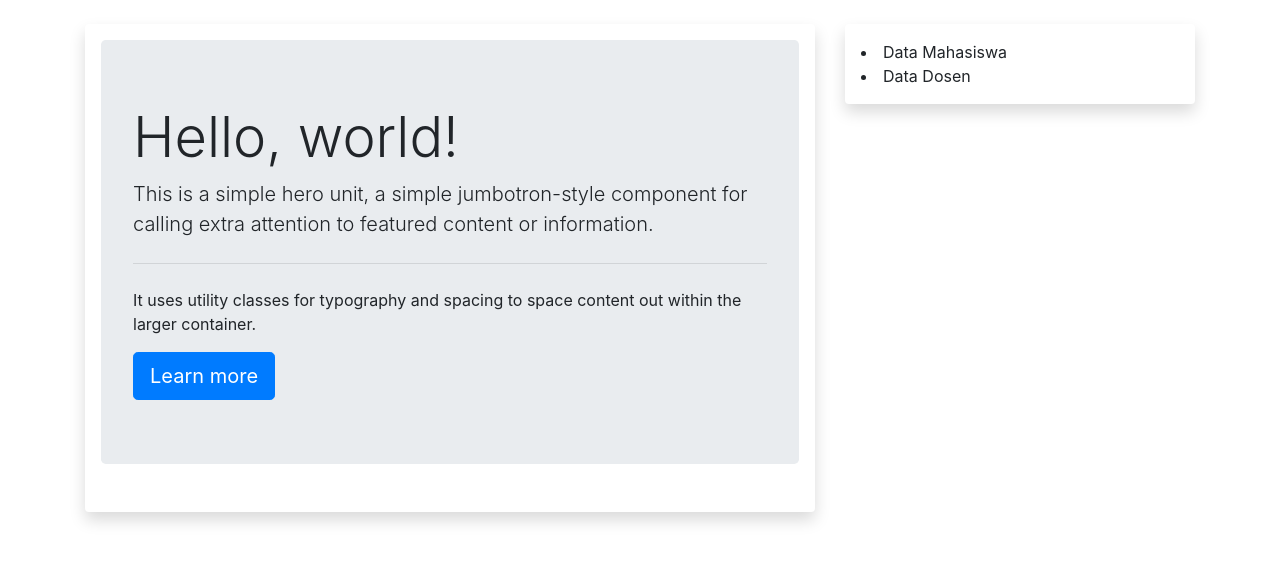
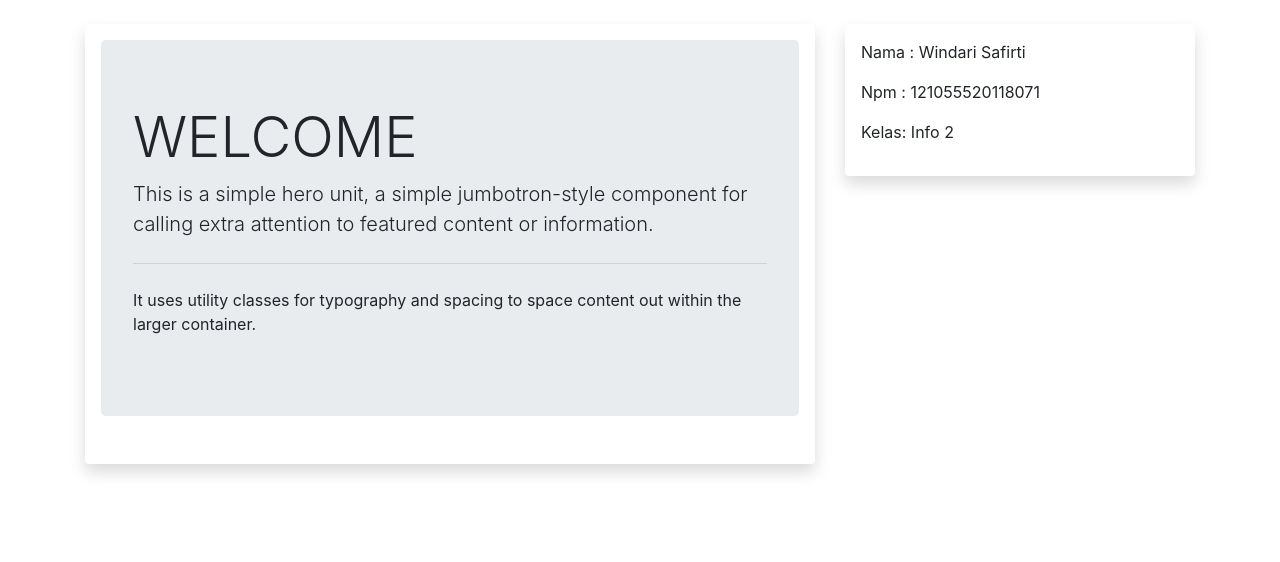
Before and after one commit to windarisafitri200/projek-windari, a Python web app: template sim/templates/home.html in a window 1280 px wide. Shown: the part 56-618 px from the top of the page. Run offline with Jinja, Linux system fonts and the light colour scheme; the template is opened without the code that fills it, so the values that code supplies are empty.

Commit message:
merubah base.html

```diff
--- a/sim/templates/base.html
+++ b/sim/templates/base.html
@@ -1,10 +1,10 @@
 <html>
 
 <head>
-	<link rel="stylesheet" href="{{ url_for ('static', filename="css/bootstrap.min.css")}}">
-	<link rel="stylesheet" href="{{url_for('static', filename="css/style.css")}}">
+	<link rel="stylesheet" href="{{ url_for ('static', filename=" css/bootstrap.min.css")}}">
+	<link rel="stylesheet" href="{{url_for('static', filename=" css/style.css")}}">
 
-	<title>WELCOME TO MY WEBSITE</title>
+	<title>WELCOME TO SIM PENGADUAN</title>
 </head>
 
 <body>
@@ -19,7 +19,8 @@
 			<div class="collapse navbar-collapse" id="navbarSupportedContent">
 				<ul class="navbar-nav mr-auto">
 					<li class="nav-item active">
-						<a class="nav-link" href="{{ url_for ('vmahasiswa.home')}}">Home <span class="sr-only">(current)</span></a>
+						<a class="nav-link" href="{{ url_for ('vmahasiswa.home')}}">Home <span
+								class="sr-only">(current)</span></a>
 					</li>
 					<li class="nav-item">
 						<a class="nav-link" href="{{ url_for ('vmahasiswa.about')}}">About</a>
@@ -68,14 +69,17 @@
 				<div class="shadow p-3 mb-5 bg-white rounded">
 					{%if current_user.is_authenticated%}
 					<div class="card" style="width: 18rem;">
-						<img src="{{url_for('static', filename="img/" + current_user.foto)}}" class="card-img-top" alt="...">
+						<img src="{{url_for('static', filename=" img/" + current_user.foto)}}" class="card-img-top"
+							alt="...">
 						<div class="card-body">
 							<h5 class="card-title">{{current_user.nama}}</h5>
 							<p class="card-text">{{current_user.email}}</p>
 						</div>
 						<ul class="list-group list-group-flush">
-							<li class="list-group-item"><a href="{{ url_for ('vmahasiswa.akunmahasiswa')}}">Dasboard</a></li>
-							<li class="list-group-item"><a href="{{ url_for ('vmahasiswa.pengaduan')}}">Pengaduan</a></li>
+							<li class="list-group-item"><a href="{{ url_for ('vmahasiswa.akunmahasiswa')}}">Dasboard</a>
+							</li>
+							<li class="list-group-item"><a href="{{ url_for ('vmahasiswa.pengaduan')}}">Pengaduan</a>
+							</li>
 							<li class="list-group-item">Vestibulum at eros</li>
 						</ul>
 						<div class="card-body">
@@ -84,8 +88,9 @@
 						</div>
 					</div>
 					{%else%}
-					<li>Data Mahasiswa</li>
-					<li>Data Dosen</li>
+					<p>Nama : Windari Safirti</p>
+					<p>Npm : 121055520118071</p>
+					<p>Kelas: Info 2</p>
 					{%endif%}
 
 				</div>
--- a/sim/templates/home.html
+++ b/sim/templates/home.html
@@ -2,11 +2,11 @@
 {% block content %}
 
 <div class="jumbotron">
-    <h1 class="display-4">Hello, world!</h1>
-    <p class="lead">This is a simple hero unit, a simple jumbotron-style component for calling extra attention to featured content or information.</p>
+    <h1 class="display-4">WELCOME</h1>
+    <p class="lead">This is a simple hero unit, a simple jumbotron-style component for calling extra attention to
+        featured content or information.</p>
     <hr class="my-4">
     <p>It uses utility classes for typography and spacing to space content out within the larger container.</p>
-    <a class="btn btn-primary btn-lg" href="#" role="button">Learn more</a>
 </div>
 
 
```
